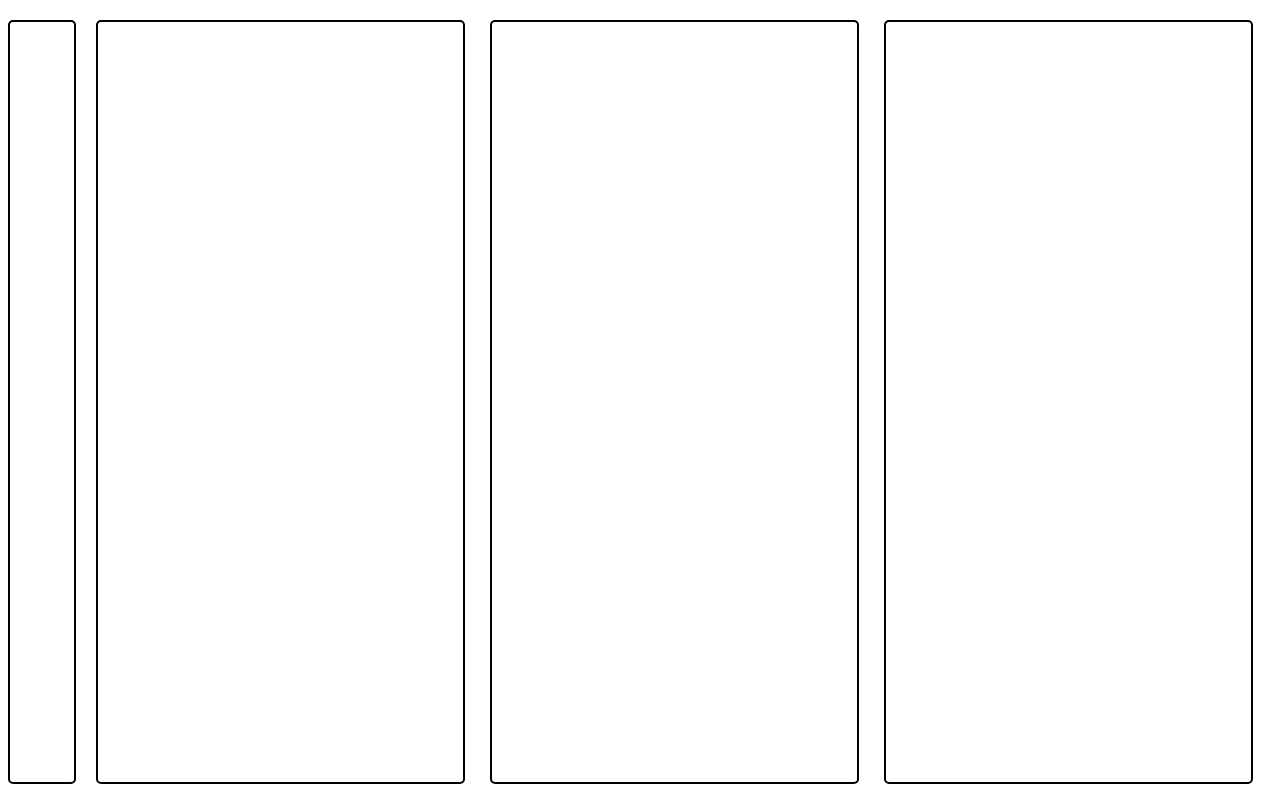
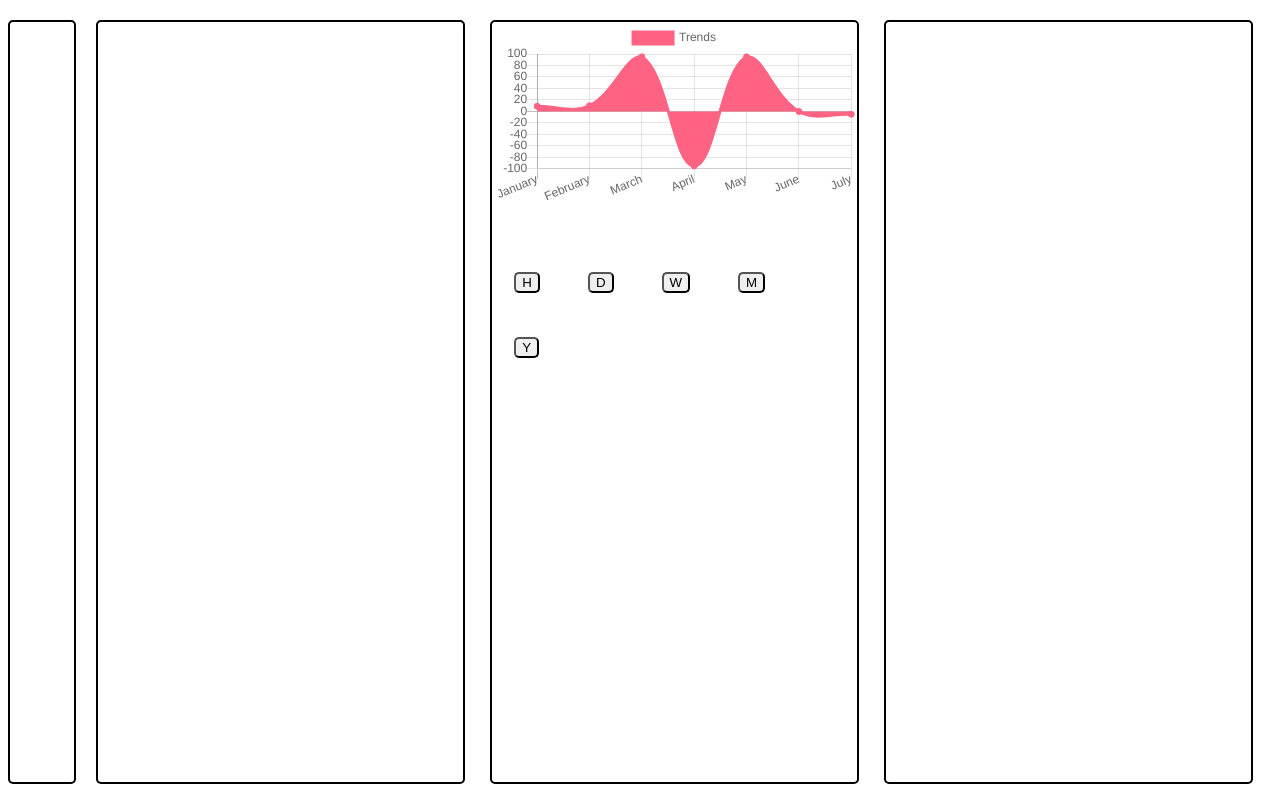
Before and after one commit to Sir-kinuthia-001/Climate-Control-and-Visualization-Dashboard, a website: page index.html in a window 1280 px wide. Drawn offline with nearby package versions, Linux system fonts and the light colour scheme.

Commit message:
init commit

```diff
--- a/index.html
+++ b/index.html
@@ -2,8 +2,18 @@
 <html lang="en" dir="ltr">
   <head>
     <meta charset="utf-8">
+    <title>Hydro Int</title>
     <link rel="stylesheet" href="style.css">
-    <title>Hydro Int</title>
+<style>
+    .chart-js{
+      width: 100%;
+      height:30%;
+      left: 38.3%;
+      top:2.5%;
+      border: 2px;
+            }
+</style>
+    <script src="https://cdn.jsdelivr.net/npm/chart.js@2.8.0"></script>
   </head>
   <body>
     <nav>
@@ -15,8 +25,45 @@
 
     </div>
     <div class="container-2">
+      <div class="chart-js">
+        <canvas id="production-charts">
+        </canvas>
+      </div>
+      <div class="Chart-time">
+        <button class="time-button" type="button" name="button">H</button>
+        <button class="time-button" type="button" name="button">D</button>
+        <button class="time-button" type="button" name="button">W</button>
+        <button class="time-button" type="button" name="button">M</button>
+        <button class="time-button" type="button" name="button">Y</button>
+      </div>
+          </div>
+          <script>
+            var ct = document.getElementById('production-charts').getContext('2d');
+            var chart = new Chart(ct,{
+              //the type of chart you want to create
+              type:'line',
+              //the data for our dataset
+              data: {
+          labels: ['January', 'February', 'March', 'April', 'May', 'June', 'July'],
+          datasets: [{
+              label: 'Trends',
+              backgroundColor: 'rgb(255, 99, 132)',
+              borderColor: 'rgb(255, 99, 132)',
 
-    </div>
+              data:[9, 10, 95, -95, 95, 0, -5]
+          }]
+      },
+
+      // Configuration options go here
+      options: {
+        responsive: true,
+        title: {
+          display: false,
+          }
+      }
+            });
+          </script>
+
     <div class="container-3">
 
     </div>
--- a/style.css
+++ b/style.css
@@ -45,3 +45,13 @@ border-style: solid;
   border-color: black;
   border-style: solid;
 }
+.chart-time{
+  position:absolute;
+  top:27%;
+}
+.time-button{
+  margin:22px;
+  border-radius:5px;
+  outline: none;
+  outline-color: none;
+}
```
